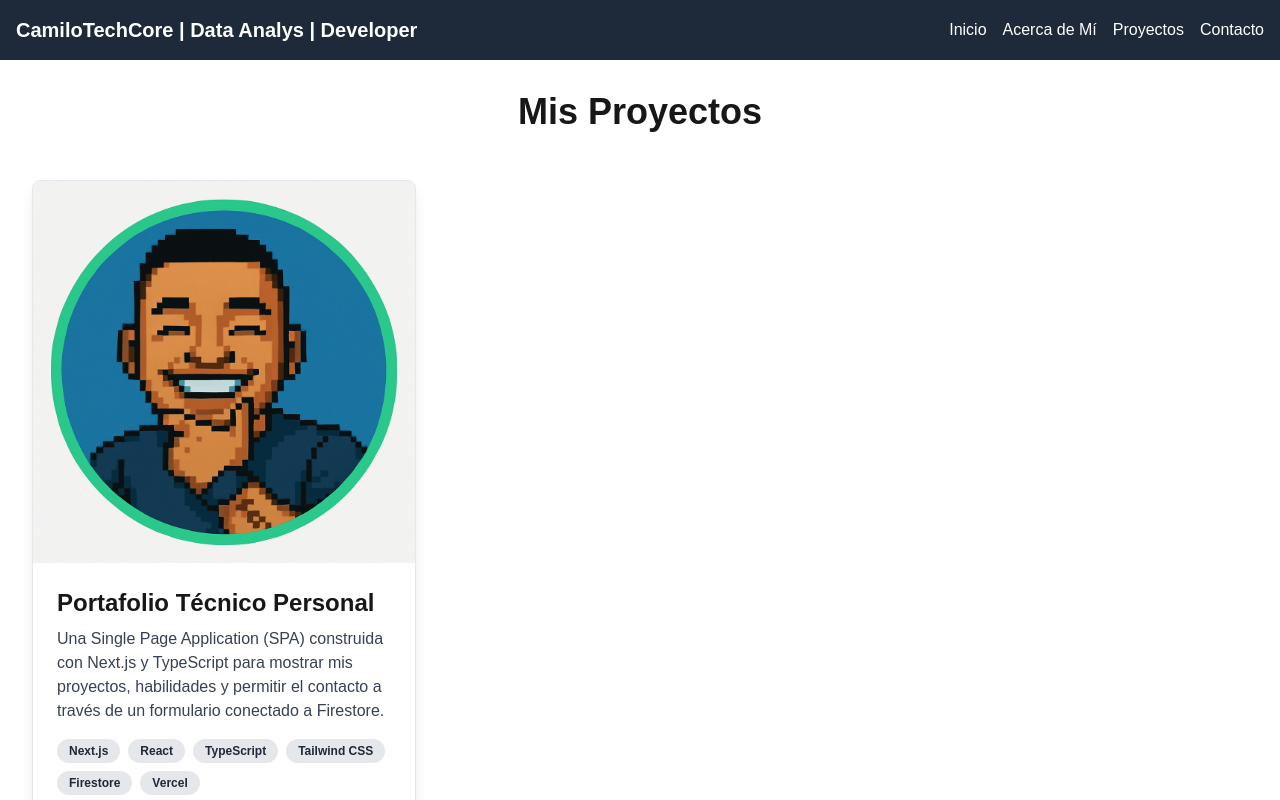
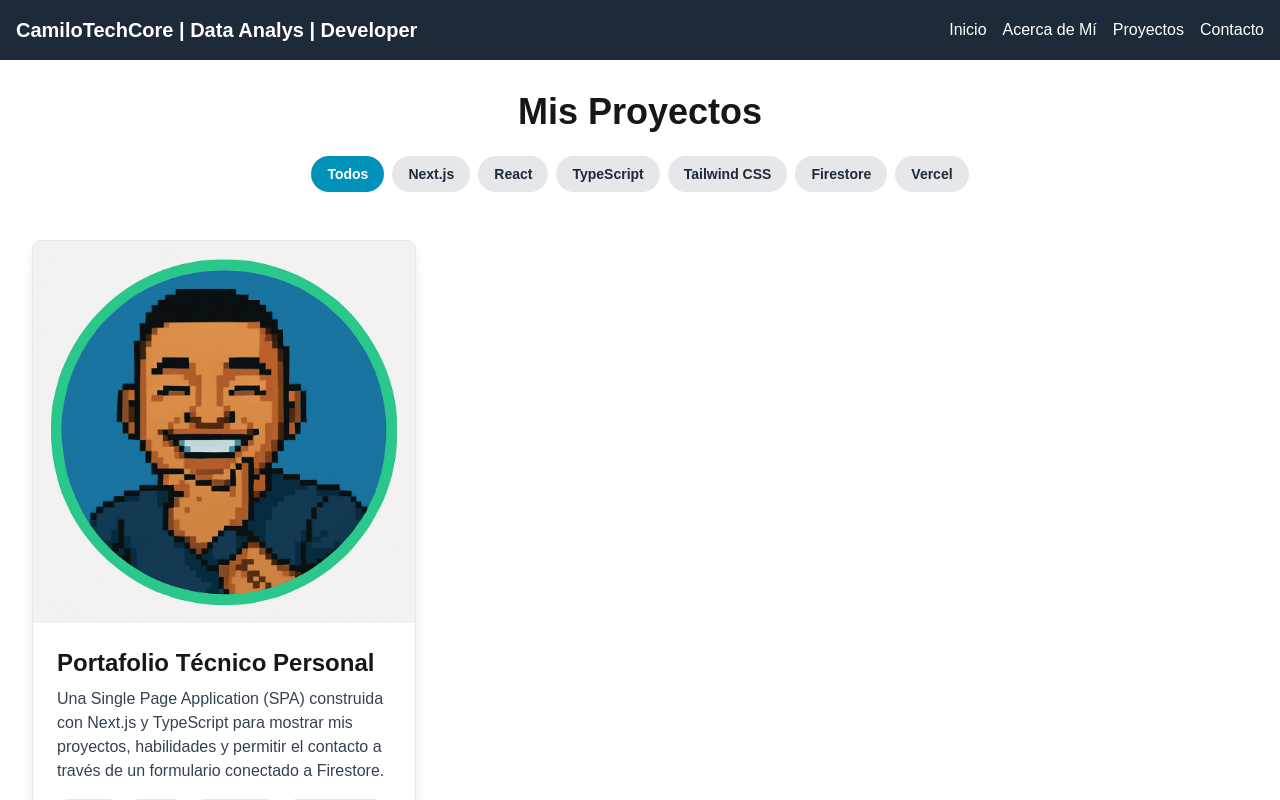
Before and after one commit to CamiloTechCore/CamiloTechCore, a Next.js app: page /projects in a window 1280 px wide. Shown: the top 800 px of the page. Built offline with nearby package versions, Linux system fonts and the light colour scheme.

Commit message:
feat(components): Add skills word cloud with react-d3-cloud

```diff
--- a/src/app/about/page.tsx
+++ b/src/app/about/page.tsx
@@ -1,5 +1,6 @@
 import Image from 'next/image';
 import PageTransition from "@/components/PageTransition";
+import SkillsCloud from '@/components/SkillsCloud';
 
 // Define tu lista de habilidades aquí
 const skills = [
@@ -51,15 +52,13 @@ export default function AboutPage() {
           {/* --- Sección de Habilidades --- */}
           <div className="mt-12">
             <h2 className="text-3xl font-bold text-center mb-6">Mis Habilidades</h2>
-            <div className="flex flex-wrap justify-center gap-3">
-              {skills.map((skill) => (
-                <span key={skill} className="bg-cyan-100 text-cyan-800 text-sm font-semibold px-5 py-2 rounded-full">
-                  {skill}
-                </span>
-              ))}
+
+            <SkillsCloud /> {/* <-- Añadir el componente */}
+
+            <div className="flex flex-wrap justify-center gap-3 mt-8">
+            {/* ... el resto de tus skills en píldoras ... */}
             </div>
           </div>
-
           {/* --- Sección de Descarga de CV --- */}
           <div className="mt-12 text-center">
             <h2 className="text-3xl font-bold text-center mb-6">¿Quieres saber más?</h2>
--- a/src/app/projects/page.tsx
+++ b/src/app/projects/page.tsx
@@ -1,18 +1,60 @@
-// src/app/projects/page.tsx
+"use client"; // 👈 Necesitamos convertir esta página en un Componente de Cliente para usar estado (useState)
+
+import { useState } from "react"; // 👈 Importamos useState
 import PageTransition from "@/components/PageTransition";
 import ProjectCard from "@/components/ProjectCard";
-import { projectsData } from "@/data/projects"; // Importamos los datos
+import { projectsData } from "@/data/projects";
+
+// Obtenemos todos los tags únicos de tus proyectos para crear los botones de filtro
+const allTags = ["Todos", ...Array.from(new Set(projectsData.flatMap(p => p.tags)))];
 
 export default function ProjectsPage() {
+  // 1. Estado para guardar el tag seleccionado. Por defecto, mostramos "Todos".
+  const [selectedTag, setSelectedTag] = useState("Todos");
+
+  // 2. Filtramos los proyectos antes de mostrarlos.
+  const filteredProjects = projectsData.filter(project => {
+    if (selectedTag === "Todos") {
+      return true; // Si el tag es "Todos", muestra todos los proyectos
+    }
+    return project.tags.includes(selectedTag); // Si no, muestra solo los que incluyen el tag
+  });
+
   return (
     <PageTransition>
       <main className="container mx-auto p-4 md:p-8">
-        <h1 className="text-4xl font-bold text-center mb-12">Mis Proyectos</h1>
+        <h1 className="text-4xl font-bold text-center mb-6">Mis Proyectos</h1>
+
+        {/* 3. Botones para filtrar por tags */}
+        <div className="flex flex-wrap justify-center gap-2 mb-12">
+          {allTags.map(tag => (
+            <button
+              key={tag}
+              onClick={() => setSelectedTag(tag)}
+              className={`px-4 py-2 rounded-full text-sm font-semibold transition-colors
+                ${selectedTag === tag
+                  ? 'bg-cyan-600 text-white'
+                  : 'bg-gray-200 text-gray-800 hover:bg-gray-300'
+                }`
+              }
+            >
+              {tag}
+            </button>
+          ))}
+        </div>
+
+        {/* 4. Mostramos la cuadrícula de proyectos ya filtrados */}
         <div className="grid grid-cols-1 md:grid-cols-2 lg:grid-cols-3 gap-8">
-          {projectsData.map((project) => (
+          {filteredProjects.map((project) => (
             <ProjectCard key={project.title} project={project} />
           ))}
         </div>
+
+        {/* Mensaje por si no hay proyectos con el tag seleccionado */}
+        {filteredProjects.length === 0 && (
+            <p className="text-center text-gray-500 col-span-full">No hay proyectos con el tag seleccionado.</p>
+        )}
+
       </main>
     </PageTransition>
   );
--- /dev/null
+++ b/src/components/SkillsCloud.tsx
@@ -0,0 +1,37 @@
+"use client";
+import WordCloud from 'react-d3-cloud';
+import { projectsData } from '@/data/projects';
+
+// La lógica para procesar los datos es la misma
+const allTags = projectsData.flatMap(p => p.tags);
+const tagFrequencies = allTags.reduce((acc, tag) => {
+  acc[tag] = (acc[tag] || 0) + 1;
+  return acc;
+}, {} as Record<string, number>);
+
+const data = Object.keys(tagFrequencies).map(tag => ({
+  text: tag,
+  value: tagFrequencies[tag] * 100, // Ajustamos el valor para que el tamaño sea impactante
+}));
+
+// Función para determinar el tamaño de la fuente
+const fontSizeMapper = (word: { text: string; value: number }) => Math.log2(word.value) * 5 + 16;
+
+// Función para la rotación de las palabras (opcional)
+const rotate = () => (Math.random() > 0.5 ? 0 : 90);
+
+export default function SkillsCloud() {
+  return (
+    <div style={{ height: 400, width: '100%' }}>
+        <WordCloud
+            data={data}
+            width={500}
+            height={300}
+            font="sans-serif"
+            fontSize={fontSizeMapper}
+            rotate={rotate}
+            padding={2}
+        />
+    </div>
+  );
+}
```
Also changed, not shown: package.json (+6 -4 lines), 1 other file (tests, documents, lock files or other folders).
